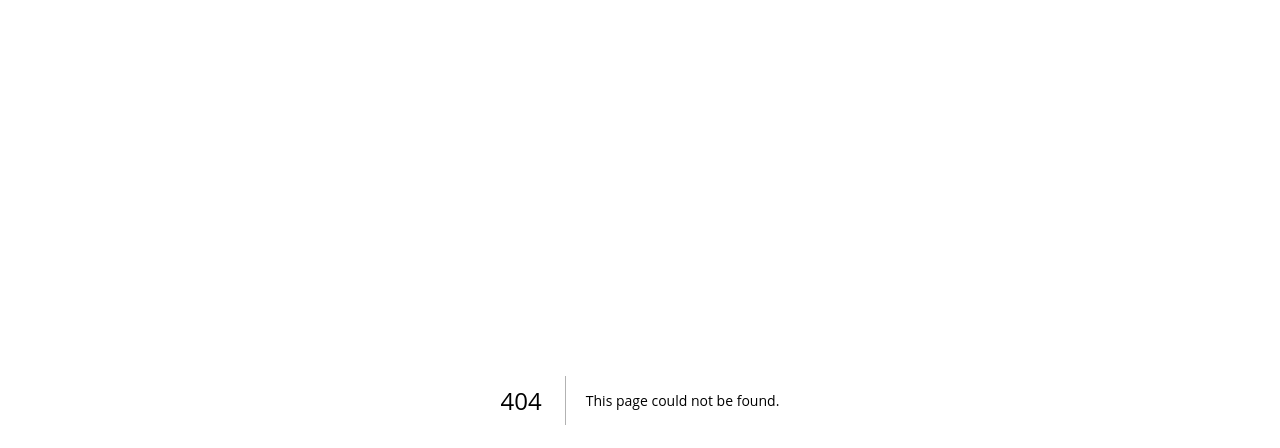
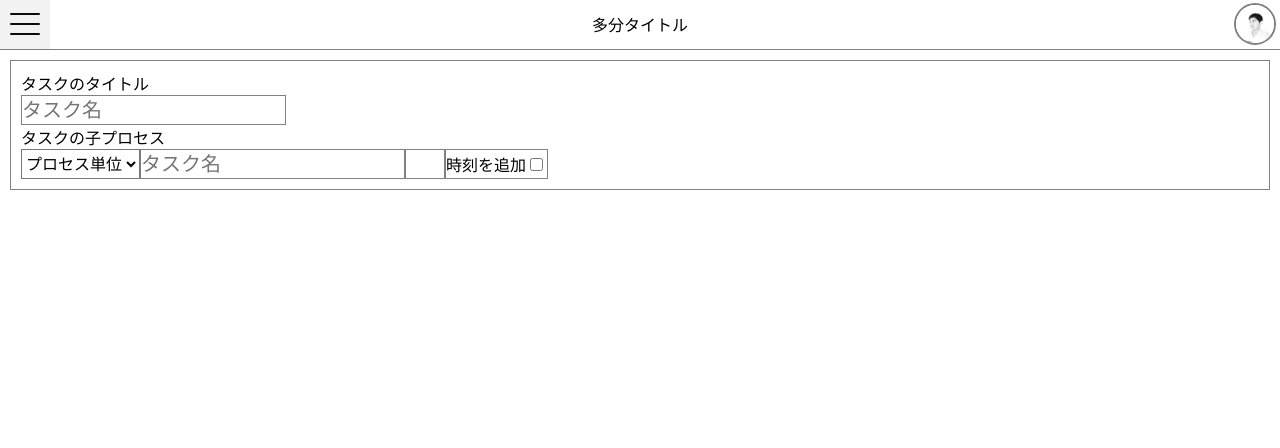
Before and after one commit to KadoProG/portfolio2023, a Next.js app: page /addTask in a window 1280 px wide. Before the commit this address had no page. Shown: the top 448 px of the page. Built offline with nearby package versions, Linux system fonts and the light colour scheme.

Commit message:
test: タスク追加部分の作成

```diff
--- a/components/header.tsx
+++ b/components/header.tsx
@@ -17,7 +17,7 @@ const DivHeader = styled.div`
   width: 100%;
 `;
 
-const Header = () => {
+const HeaderOrigin = () => {
   return (
     <DivHeader>
       <HeaderHamburger />
@@ -27,4 +27,4 @@ const Header = () => {
   );
 };
 
-export default Header;
+export default HeaderOrigin;
--- /dev/null
+++ b/components/main.tsx
@@ -0,0 +1,5 @@
+import { styled } from "styled-components";
+
+export const DivMain = styled.div`
+  margin-top: calc(var(--len__header__height) + 10px);
+`;
--- /dev/null
+++ b/components/user/form_question_routine.tsx
@@ -0,0 +1,76 @@
+import { styled } from "styled-components";
+
+type Props = {
+  index: number;
+};
+
+const FormQuestionRoutine = (props: Props) => {
+  const index = props.index;
+
+  switch (index) {
+    case 0:
+      return <FormQuestion_0 />;
+    case 1:
+      return <FormQuestion_1 />;
+    case 2:
+      return <FormQuestion_2 />;
+  }
+
+  return <></>;
+};
+
+export default FormQuestionRoutine;
+
+export const InputTextNum = styled.input`
+  border: 1px solid var(--color_theme_line);
+  font-size: 20px;
+  line-height: 30px;
+  height: 30px;
+  width: 40px;
+  text-align: right;
+`;
+
+const SelectOrigin = styled.select`
+  font-size: 16px;
+  line-height: 30px;
+  height: 30px;
+`;
+
+export const FormQuestion_0 = () => {
+  return (
+    <>
+      <InputTextNum type={"text"} />
+    </>
+  );
+};
+export const FormQuestion_1 = () => {
+  return (
+    <>
+      <InputTextNum type={"text"} value={1} />
+      <span>日に</span>
+      <InputTextNum type={"text"} value={1} />
+      <span>回</span>
+    </>
+  );
+};
+export const FormQuestion_2 = () => {
+  // ◯週間に◯回
+  return (
+    <>
+      <SelectOrigin>
+        <option value="">平日のみ</option>
+        <option value="">休･祝日のみ</option>
+        <option value="">全ての日</option>
+      </SelectOrigin>
+      <InputTextNum type={"text"} />
+      <span>週間に</span>
+      <InputTextNum type={"text"} />
+      <span>回</span>
+      <SelectOrigin>
+        <option value="">月曜</option>
+        <option value="">日曜</option>
+      </SelectOrigin>
+      <span>スタート</span>
+    </>
+  );
+};
--- /dev/null
+++ b/components/user/form_question_time.tsx
@@ -0,0 +1,48 @@
+import { ChangeEvent, useState } from "react";
+import { styled } from "styled-components";
+import { InputTextNum } from "./form_question_routine";
+
+const CheckboxOrigin = styled.label<{ $ischecked: boolean }>`
+  border: 1px solid var(--color_theme_line);
+  font-size: 16px !important;
+  line-height: 30px;
+  height: 30px;
+  cursor: pointer;
+  /* padding-right: 30px; */
+  ${(props) => (props.$ischecked ? "" : "")}
+
+  & input[type=checkbox] {
+    margin: 0 4px;
+  }
+`;
+
+const FormQuestionTime = () => {
+  const [isAddTime, setIsAddTime] = useState<boolean>(false);
+
+  const handleClick = () => {
+    setIsAddTime(!isAddTime);
+  };
+
+  const handleChange = (e: ChangeEvent<HTMLInputElement>) => {
+    setIsAddTime(e.target.checked);
+  };
+  return (
+    <>
+      <CheckboxOrigin $ischecked={isAddTime} onClick={handleClick}>
+        時刻を追加
+        <input type={"checkbox"} onChange={(e) => handleChange(e)} />
+      </CheckboxOrigin>
+      {isAddTime ? <FromQuestionTimeSetting /> : ""}
+    </>
+  );
+};
+
+export default FormQuestionTime;
+
+const FromQuestionTimeSetting = () => {
+  return (
+    <>
+      <InputTextNum />~<InputTextNum />
+    </>
+  );
+};
--- /dev/null
+++ b/components/user/form_questions.tsx
@@ -0,0 +1,110 @@
+"use client";
+
+import { styled } from "styled-components";
+import FormQuestionRoutine from "./form_question_routine";
+import { useState } from "react";
+import FormQuestionTime from "./form_question_time";
+
+const DivForm = styled.div`
+  padding: 10px;
+  margin: 10px;
+  border: 1px solid var(--color_theme_line);
+`;
+
+const DivFormSection = styled.div`
+  /* & > div { */
+  display: flex;
+  /* } */
+  & span {
+    font-size: 20px;
+    line-height: 30px;
+  }
+`;
+
+const InputText = styled.input`
+  border: 1px solid var(--color_theme_line);
+  font-size: 20px;
+  line-height: 30px;
+  height: 30px;
+`;
+
+const SelectTaskRoutines = styled.select`
+  font-size: 16px;
+  line-height: 30px;
+  height: 30px;
+`;
+
+const FormQuestions = () => {
+  const [userTasks, setUserTasks] = useState([{ routineIndex: 0, title: "" }]);
+  const taskRoutines = [
+    { name: "プロセス単位", question: ["何のタスクで"] },
+    { name: "日単位", question: ["何日に◯回", ""] },
+    { name: "週単位" },
+    { name: "月単位" },
+    { name: "年単位" },
+  ];
+
+  const handleRoutineChangeText = (row: number, newRoutineTitle: string) => {
+    const newUserTasks = userTasks.map((userTask, index) => {
+      if (row === index) {
+        return { routineIndex: userTask.routineIndex, title: newRoutineTitle };
+      }
+      return userTask;
+    });
+    setUserTasks(newUserTasks);
+  };
+
+  const handleRoutineChange = (row: number, newRoutineIndex: number) => {
+    const newUserTasks = userTasks.map((userTask, index) => {
+      if (row === index) {
+        return {
+          routineIndex: newRoutineIndex,
+          title: userTask.title,
+        };
+      }
+      return userTask;
+    });
+    setUserTasks(newUserTasks);
+  };
+
+  return (
+    <DivForm>
+      <div>
+        <p>タスクのタイトル</p>
+        <InputText type="text" placeholder="タスク名" />
+      </div>
+
+      <p>タスクの子プロセス</p>
+      {userTasks.map((userTask, index) => {
+        return (
+          <DivFormSection key={index}>
+            <SelectTaskRoutines
+              onChange={(e) =>
+                handleRoutineChange(index, e.target.selectedIndex)
+              }
+            >
+              {taskRoutines.map((taskRoutine, index) => {
+                return (
+                  <option key={index} value={index}>
+                    {taskRoutine.name}
+                  </option>
+                );
+              })}
+            </SelectTaskRoutines>
+            <InputText
+              type="text"
+              placeholder="タスク名"
+              value={userTask.title}
+              onChange={(e) => handleRoutineChangeText(index, e.target.value)}
+            />
+
+            <FormQuestionRoutine index={userTask.routineIndex} />
+            <FormQuestionTime />
+          </DivFormSection>
+        );
+      })}
+    </DivForm>
+  );
+};
+
+export default FormQuestions;
--- /dev/null
+++ b/lib/registry.tsx
@@ -0,0 +1,29 @@
+"use client";
+
+import React, { useState } from "react";
+import { useServerInsertedHTML } from "next/navigation";
+import { ServerStyleSheet, StyleSheetManager } from "styled-components";
+
+export default function StyledComponentsRegistry({
+  children,
+}: {
+  children: React.ReactNode;
+}) {
+  // Only create stylesheet once with lazy initial state
+  // x-ref: https://reactjs.org/docs/hooks-reference.html#lazy-initial-state
+  const [styledComponentsStyleSheet] = useState(() => new ServerStyleSheet());
+
+  useServerInsertedHTML(() => {
+    const styles = styledComponentsStyleSheet.getStyleElement();
+    styledComponentsStyleSheet.instance.clearTag();
+    return <>{styles}</>;
+  });
+
+  if (typeof window !== "undefined") return <>{children}</>;
+
+  return (
+    <StyleSheetManager sheet={styledComponentsStyleSheet.instance}>
+      {children}
+    </StyleSheetManager>
+  );
+}
--- /dev/null
+++ b/src/app/addTask/page.tsx
@@ -0,0 +1,18 @@
+"use client";
+
+import HeaderOrigin from "../../../components/header";
+import { DivMain } from "../../../components/main";
+import FormQuestions from "../../../components/user/form_questions";
+
+const Home = () => {
+  return (
+    <>
+      <HeaderOrigin />
+      <DivMain>
+        <FormQuestions />
+      </DivMain>
+    </>
+  );
+};
+
+export default Home;
--- a/src/app/layout.tsx
+++ b/src/app/layout.tsx
@@ -1,8 +1,9 @@
 import type { Metadata } from "next";
-import { Inter } from "next/font/google";
+// import { Inter } from "next/font/google";
 import "/styles/globals.scss";
+import StyledComponentsRegistry from "../../lib/registry";
 
-const inter = Inter({ subsets: ["latin"] });
+// const inter = Inter({ subsets: ["latin"] });
 
 export const metadata: Metadata = {
   title: "continuation-app",
@@ -12,7 +13,10 @@ export const metadata: Metadata = {
 const RootLayout = ({ children }: { children: React.ReactNode }) => {
   return (
     <html lang="ja">
-      <body className={inter.className}>{children}</body>
+      <body>
+        {/* <body className={inter.className}> */}
+        <StyledComponentsRegistry>{children}</StyledComponentsRegistry>
+      </body>
     </html>
   );
 };
```
Also changed, not shown: components/user/btnAddTask.tsx (added, +23 -0 lines), src/app/page.tsx (+8 -6 lines).
